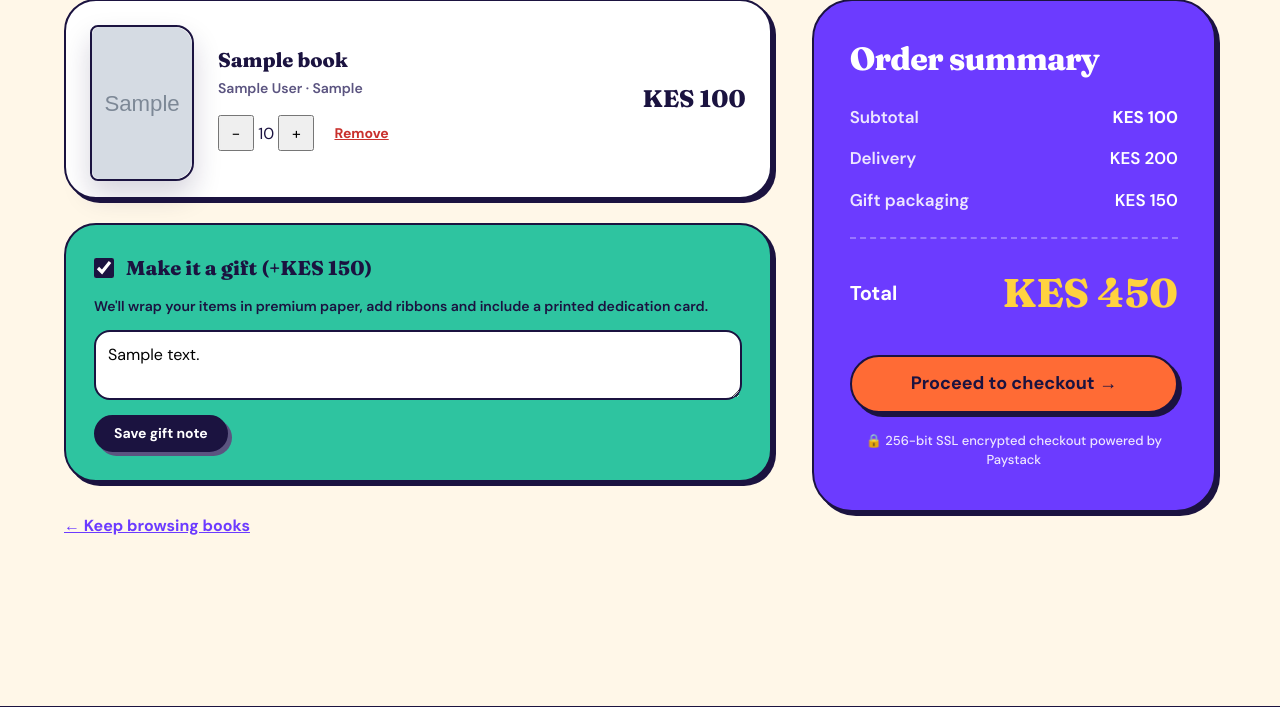
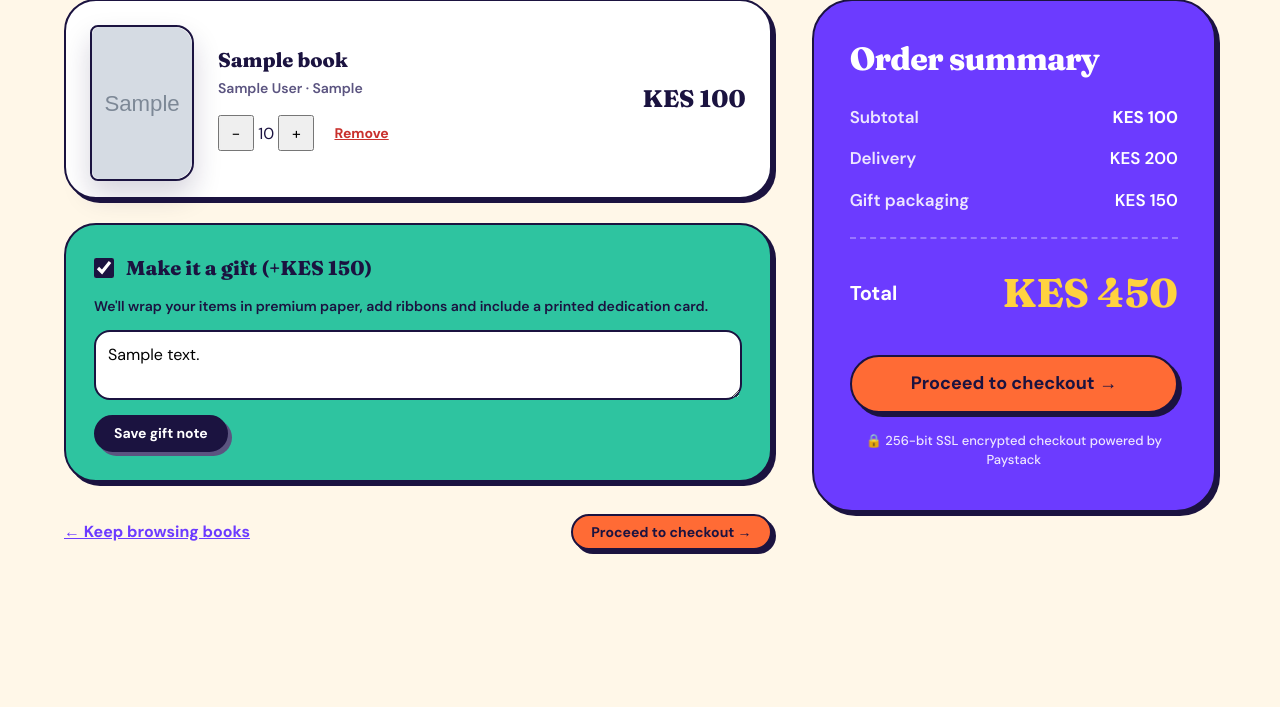
Before and after one commit to sheu-1/bookish, a Flask app: page /cart in a window 1280 px wide. Shown: the part 397-1104 px from the top of the page. Run offline with Flask 3, Linux system fonts and the light colour scheme; a user stored in the database is signed in; tables that the repository leaves empty hold one stand-in row (values such as "Sample post"); grey boxes marked "Sample" are stand-in pictures; one stand-in notice (Sample message) is shown.

Commit message:
Add direct Proceed to Checkout button on product page, cart list, and flash alerts

```diff
--- a/app/cart/routes.py
+++ b/app/cart/routes.py
@@ -71,15 +71,20 @@ def add():
 
     db.session.commit()
 
+    if request.form.get("checkout"):
+        return redirect(url_for("payments.checkout_details"))
+
     if request.headers.get("X-Requested-With") == "XMLHttpRequest":
         return jsonify({
             "status": "success",
             "message": f"Added '{book.title}' to your bag!",
             "cart_count": cart.total_items,
+            "checkout_url": url_for("payments.checkout_details"),
+            "cart_url": url_for("cart.view"),
         })
 
     flash(f"Added '{book.title}' to your bag!", "success")
-    return redirect(request.referrer or url_for("cart.view"))
+    return redirect(url_for("cart.view"))
 
 @bp.post("/update")
 def update():
--- a/app/templates/base.html
+++ b/app/templates/base.html
@@ -90,8 +90,13 @@
     {% with messages = get_flashed_messages(with_categories=true) %}
       {% if messages %}
         {% for category, message in messages %}
-          <div class="alert alert-{{ category }}">
-            <span>{{ message }}</span>
+          <div class="alert alert-{{ category }}" style="display: flex; align-items: center; justify-content: space-between; flex-wrap: wrap; gap: 10px;">
+            <div style="display: flex; align-items: center; gap: 12px; flex-wrap: wrap;">
+              <span>{{ message }}</span>
+              {% if 'bag' in message or 'cart' in message %}
+                <a href="{{ url_for('payments.checkout_details') }}" class="btn btn-tangerine btn-sm" style="padding: 4px 14px; font-size: 13px; font-weight: 800;">Proceed to Checkout &rarr;</a>
+              {% endif %}
+            </div>
             <button onclick="this.parentElement.remove()" style="background:none; border:none; cursor:pointer; font-weight:800; font-size:18px;">&times;</button>
           </div>
         {% endfor %}
--- a/app/templates/cart.html
+++ b/app/templates/cart.html
@@ -278,8 +278,11 @@
             </form>
           </div>
 
-          <div style="margin-top: 32px;">
+          <div style="margin-top: 32px; display: flex; justify-content: space-between; align-items: center; flex-wrap: wrap; gap: 16px;">
             <a href="{{ url_for('catalog.shop') }}" style="font-weight:700; color:var(--violet); text-decoration:underline;">&larr; Keep browsing books</a>
+            <a href="{{ url_for('payments.checkout_details') }}" class="btn btn-tangerine btn-sm">
+              <span>Proceed to checkout &rarr;</span>
+            </a>
           </div>
         </div>
 
```
Also changed, not shown: app/templates/product.html (+7 -3 lines).
